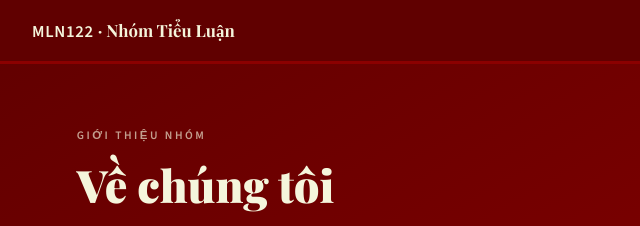
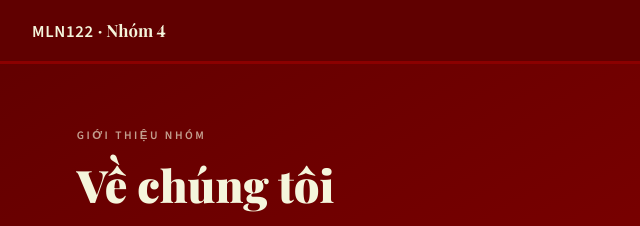
Before and after one commit to NganNNK986/MLN122, a plain HTML site: page about.html in a window 1280 px wide. Shown: the top 226 px of the page, 0-640 px from the left. Drawn offline with nearby package versions, Linux system fonts and the light colour scheme.

Commit message:
style: update group name to "Nhóm 4" across project pages

```diff
--- a/about.html
+++ b/about.html
@@ -13,7 +13,7 @@
 <body>
 
   <nav class="navbar">
-    <a class="navbar-brand" href="index.html"><span class="brand-code">MLN122</span> · Nhóm Tiểu Luận</a>
+    <a class="navbar-brand" href="index.html"><span class="brand-code">MLN122</span> · Nhóm 4</a>
     <ul class="navbar-nav">
       <li><a href="index.html">Home</a></li>
       <li><a href="content.html">Nội dung</a></li>
```
Also changed, not shown: ai-usage.html (+1 -1 lines), content.html (+1 -1 lines), evidence.html (+1 -1 lines).
